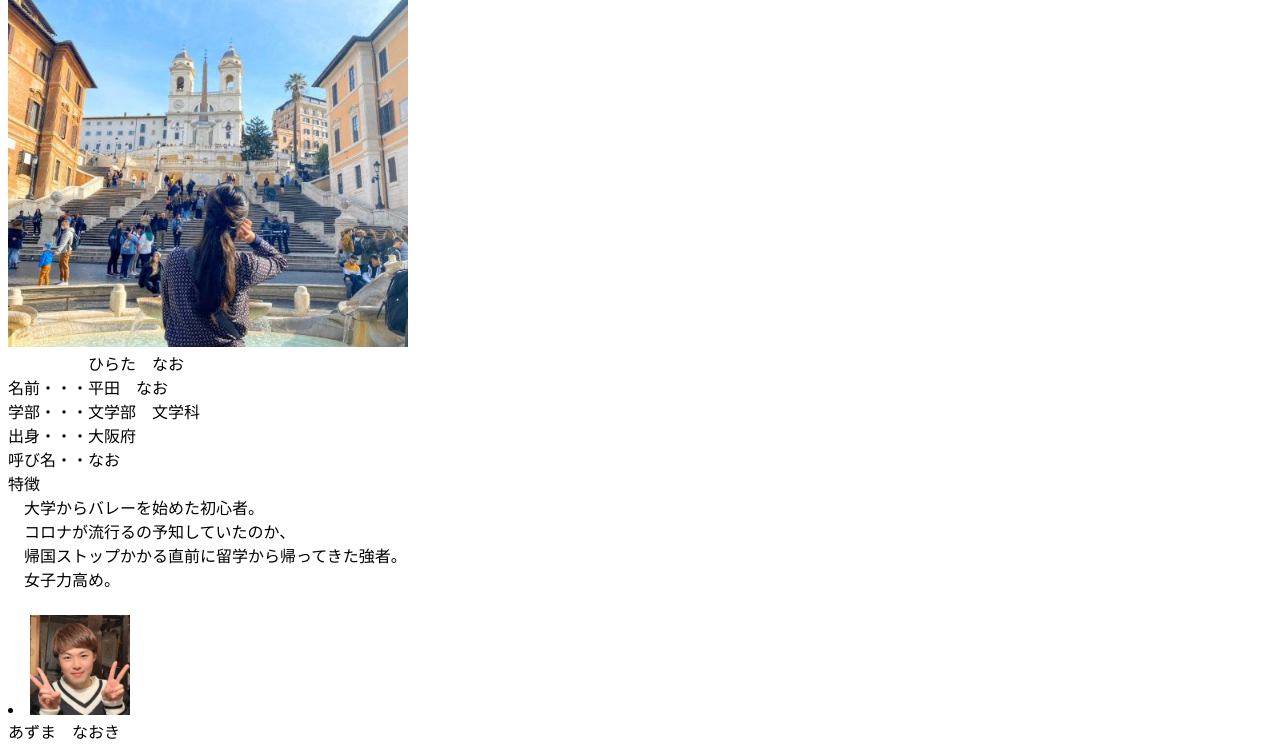
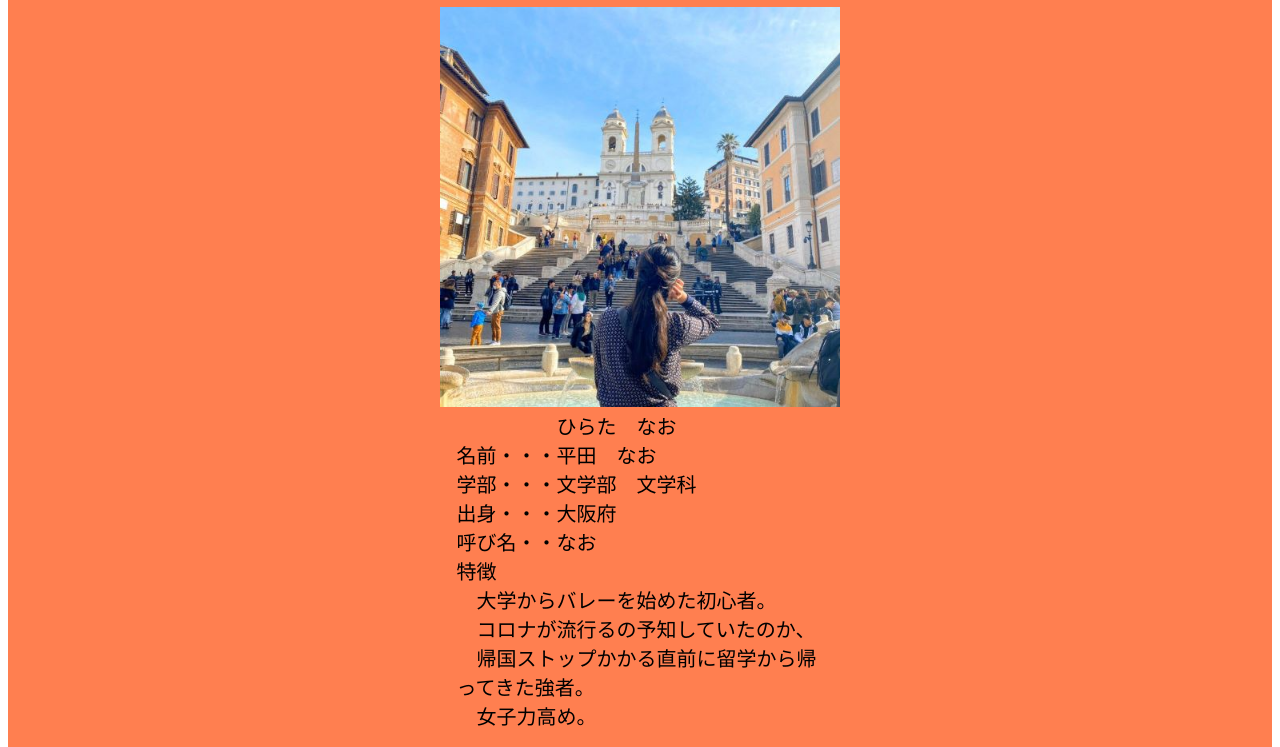
Before and after one commit to 1q2w3e-4r5t6y/haikyu_nao, a plain HTML site: page index.html in a window 1280 px wide. Shown: the part 109-856 px from the top of the page. Drawn offline with Linux system fonts and the light colour scheme.

Commit message:
Update stylesheet.css

```diff
--- a/stylesheet.css
+++ b/stylesheet.css
@@ -1,163 +1,97 @@
-<!DOCTYPE html>
-<html>
-  <head>
-    <meta charset="utf-8">
-    <title>なお　ハイキュークラブ</title>
-    <link rel="stylesheet" href="stylesheet.css">
-  </head>
-  <body>
-    <div class="header">
-      <a>ハイキュークラブ２回生メンバー紹介</a><br>
-      <a>(2020年4月1日現在)</a>
+.title{
+  color: #0ff;
+  padding-top:50px;
+}
 
-    </div>
-    <div class="main">
-       <div class="syoukai_2">
-        <img src="nao.jpg" width="400" height="400">
-         <div class="left">
-          <div>　　　　　ひらた　なお</div>
-          <div>名前・・・平田　なお</div>
-          <div>学部・・・文学部　文学科</div>
-          <div>出身・・・大阪府</div>
-          <div>呼び名・・なお</div>
-          <div>特徴<br>　大学からバレーを始めた初心者。<br>　コロナが流行るの予知していたのか、<br>　帰国ストップかかる直前に留学から帰ってきた強者。　<br>　女子力高め。
-          </div>
-        </div>
-       </div>
+.header{
+text-align: center;
+font-size: 30px;
+}
 
-       <li class="item_2">
-         <img src="zuma.jpg" width="100" height="100">
-         <div class="kana_2">あずま　なおき</div>
-         <div class="kanji_2">東　尚希</div>
-         <div class="gakubu_2">工学部<br>電子・物理工学科</div>
-       </li>
+.main{
+  background-color:#ff7f50;
+  padding:20px;
+  text-align: center;
+}
 
-      <li class="item_2">
-       <img src="kyouka.jpg" width="100" height="100">
-       <div class="kana_2">あべ　きょうか</div>
-       <div class="kanji_2">阿部　向夏</div>
-       <div class="gakubu_2">理学部<br>地球学科</div>
-      </li>
-
-      <li class="item_2">
-       <img src="isimi.jpg" width="100" height="100">
-       <div class="kana_2">いしもと　みずき</div>
-       <div class="kanji_2">石本　端貴</div>
-       <div class="gakubu_2">理学部<br>地球学科</div>
-     </li>
-
-      <li class="item_2">
-       <img src="takumi.jpg" width="100" height="100">
-       <div class="kana_2">うえだ　たくみ</div>
-       <div class="kanji_2">植田　匠海</div>
-       <div class="gakubu_2">商学部<br>商学科</div>
-      </li>
-
-      <li class="item_2">
-       <img src="kouta.jpg" width="100" height="100">
-       <div class="kana_2">おかざき　こうた</div>
-       <div class="kanji_2">岡崎　こうた</div>
-       <div class="gakubu_2">理学部<br>化学学科</div>
-      </li>
-
-      <li class="item_2">
-       <img src="souta.jpg" width="100" height="100">
-       <div class="kana_2">おの　そうた</div>
-       <div class="kanji_2">小野　颯太</div>
-       <div class="gakubu_2">工学部<br>化学バイオ学科</div>
-     </li>
-
-     <li class="item_2">
-      <img src="ayumi.jpg" width="100" height="100">
-      <div class="kana_2">たかはし　あゆみ</div>
-      <div class="kanji_2">高橋　明弓</div>
-      <div class="gakubu_2">生活科学学部<br>居住環境学科</div>
-    </li>
-
-    <li class="item_2">
-      <img src="nobu.jpg" width="100" height="100">
-      <div class="kana_2">たかみつ　のぶよし</div>
-      <div class="kanji_2">高光　宜美</div>
-      <div class="gakubu_2">工学部<br>機械工学科</div>
-    </li>
-
-    <li class="item_2">
-      <img src="riku.jpg" width="100" height="100">
-      <div class="kana_2">どうまえ　りく</div>
-      <div class="kanji_2">堂前　陸</div>
-      <div class="gakubu_2">文学部<br>文学科</div>
-    </li>
-
-    <li class="item_2">
-      <img src="tetuya.jpg" width="100" height="100">
-      <div class="kana_2">ながえ　てつや</div>
-      <div class="kanji_2">長江　哲也</div>
-      <div class="gakubu_2">商学部<br>商学科</div>
-    </li>
-
-    <li class="item_2">
-      <img src="honoka.jpg" width="100" height="100">
-      <div class="kana_2">のろ　ほのか</div>
-      <div class="kanji_2">野呂　帆乃佳</div>
-      <div class="gakubu_2">理学部<br>化学学科</div>
-    </li>
-
-    <li class="item_2">
-      <img src="higasyun.jpg" width="100" height="100">
-      <div class="kana_2">ひがさ　しゅんた</div>
-      <div class="kanji_2">日笠　峻汰</div>
-      <div class="gakubu_2">商学部<br>商学科</div>
-    </li>
-
-    <li class="item_2">
-      <img src="maebo.jpg" width="100" height="100">
-      <div class="kana_2">まえだ　かいと</div>
-      <div class="kanji_2">前田　海斗</div>
-      <div class="gakubu_2">経済学部<br>経済学科</div>
-    </li>
-
-    <li class="item_2">
-      <img src="suzu.jpg" width="100" height="100">
-      <div class="kana_2">みぞかみ　すず</div>
-      <div class="kanji_2">溝上　澄珠</div>
-      <div class="gakubu_2">文学部<br>文学科</div>
-    </li>
-
-    <li class="item_2">
-      <img src="kentarou.jpg" width="100" height="100">
-      <div class="kana_2">むろた　けんたろう</div>
-      <div class="kanji_2">室田　健太郎</di>
-      <div class="gakubu_2">生活科学学部<br>居住環境学科</div>
-    </li>
-
-    <li class="item_2">
-      <img src="masasi.jpg" width="100" height="100">
-      <div class="kana_2">やまうち　まさし</div>
-      <div class="kanji_2">山内　優志</div>
-      <div class="gakubu_2">工学部<br>建築学科</div>
-    </li>
-
-    <li class="item_2">
-      <img src="daiki.jpg" width="100" height="100">
-      <div class="kana_2">よしおか　だいき</div>
-      <div class="kanji_2">吉岡　大輝</div>
-      <div class="gakubu_2">経済学部<br>経済学科</div>
-    </li>
-
-    <li class="item_2">
-      <img src="wadami.jpg" width="100" height="100">
-      <div class="kana_2">わだ　みづき</div>
-      <div class="kanji_2">和田　弥月</div>
-      <div class="gakubu_2">生活科学学部<br>食品栄養科学科</div>
-    </li>
+.member_list_1{
+  padding-right:40px;
+}
 
 
-    </div>
-    <div class="footer_2">
-     大阪市立大学　バレーボールサークル<br>
-     <a>ハイキュークラブ</a><br>
-     をよろしく♪
-    </div>
+/*メンバーそれぞれの詳細*/
+.item_1{
+  text-align: center;
+  display: none;
+  display: inline-block;
+  padding:30px;
+}
 
-  </body>
-</html>
+.kanji_1{
+  font-size: 30px;
+}
+
+.kana_1{
+  font-size: 15px;
+}
+
+.gakubu_1{
+  font-size: 15px;
+}
+
+/*フッターの背景の色*/
+.footer_1{
+  background-color:#228b22;
+  height: 150px;
+  padding:15px 50px;
+}
+
+/*フッターのハイキュークラブロゴの設定*/
+.footer_1 a{
+  font-size: 50px;
+}
+
+
+/*個人のページの設定*/
+.left{
+  text-align: left;
+  font-size: 20px;
+  padding-left: 35%;
+  padding-right: 35%;
+}
+
+.syoukai_2{
+  display: block;
+
+}
+
+.item_2{
+  text-align: center;
+  display: none;
+  display: inline-block;
+  padding:20px;
+}
+
+.kanji_2{
+  font-size: 20px;
+}
+
+.kana_2{
+  font-size: 15px;
+}
+
+.gakubu_2{
+  font-size: 15px;
+}
+
+/*フッターの背景の色*/
+.footer_2{
+  background-color:#228b22;
+  height: 150px;
+  padding:15px 50px;
+}
+
+/*フッターのハイキュークラブロゴの設定*/
+.footer_2 a{
+  font-size: 50px;
+}
```
